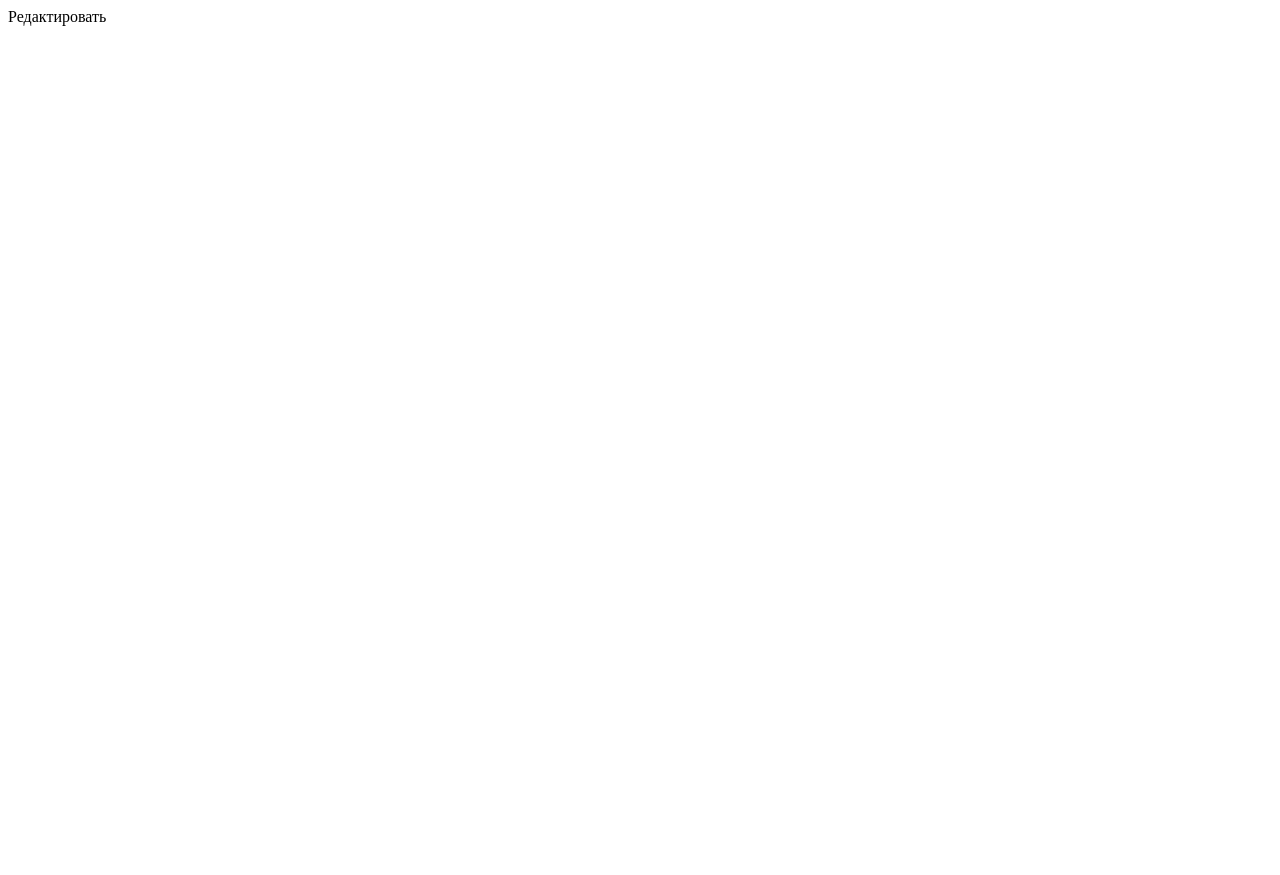
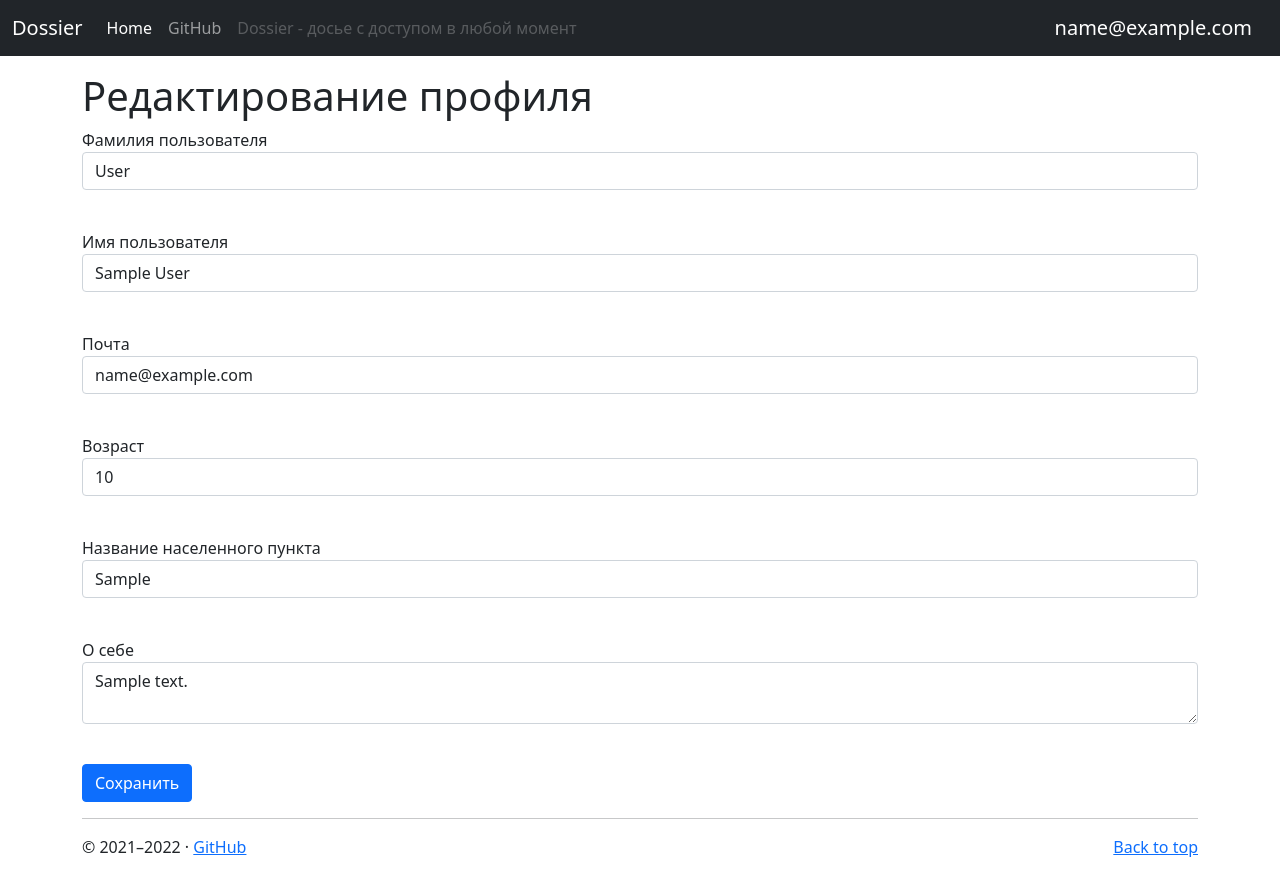
Before and after one commit to GRusl/Dossier, a Flask app: page /profile/edit in a window 1280 px wide. Before the commit the page is almost empty. Before the commit the page ends 26 px from the top, so only its background shows below. Run offline with Flask 2, Linux system fonts and the light colour scheme; a user stored in the database is signed in; tables that the repository leaves empty hold one stand-in row (values such as "Sample post").

Commit message:
Added full viewing and editing of profile data

```diff
--- a/apps/entrance.py
+++ b/apps/entrance.py
@@ -1,5 +1,3 @@
-from werkzeug.security import generate_password_hash
-
 from data import db_session
 from data.user import User
 
@@ -54,7 +52,7 @@ def registration():
     if request.method == 'POST' and form.validate_on_submit():
         user = User()
         user.email = form.email.data
-        user.hashed_password = generate_password_hash(form.password.data)
+        user.set_password(form.password.data)
         user.surname = form.surname.data
         user.name = form.name.data
         db_sess.add(user)
--- a/apps/profile.py
+++ b/apps/profile.py
@@ -1,8 +1,10 @@
-from flask_login import login_required
+from flask_login import login_required, current_user
+
+from forms.profile import ProfileForm
 
 from settings import MainDB
 
-from flask import Blueprint, render_template
+from flask import Blueprint, render_template, request, abort, redirect
 
 from data import db_session
 from data.user import User
@@ -22,7 +24,31 @@ def profile(pk):
                            publications=db_sess.query(Publication).filter(Publication.author == pk))
 
 
-@profile_blueprint.route('/edit')
+@profile_blueprint.route('/edit', methods=['GET', 'POST'])
 @login_required
 def edit():
-    return 'Редактировать'
+    form = ProfileForm()
+    user = db_sess.query(User).get(current_user.id)
+    if user:
+        if request.method == 'GET':
+            form.surname.data = user.surname
+            form.name.data = user.name
+            form.email.data = user.email
+            form.age.data = user.age
+            form.city.data = user.city
+            form.description.data = user.description
+        elif request.method == 'POST' and form.validate_on_submit():
+            user.surname = form.surname.data
+            user.name = form.name.data
+            user.email = form.email.data
+            user.age = form.age.data
+            user.city = form.city.data
+            user.description = form.description.data
+            db_sess.commit()
+            return redirect(f'/profile/{current_user.id}')
+    else:
+        abort(404)
+
+    return render_template('profile/edit.html',
+                           title='Редактировать',
+                           form=form)
--- a/apps/publication.py
+++ b/apps/publication.py
@@ -52,7 +52,7 @@ def delete(pk):
 @login_required
 def edit(pk):
     form = LoadingPublicationForm()
-    if request.method == "GET":
+    if request.method == 'GET':
         publication = db_sess.query(Publication).filter(Publication.id == pk).first()
         if publication:
             form.img_id.data = publication.img_id
@@ -61,7 +61,7 @@ def edit(pk):
         else:
             abort(404)
 
-    if request.method == "POST" and form.validate_on_submit():
+    if request.method == 'POST' and form.validate_on_submit():
         publication = db_sess.query(Publication).filter(Publication.id == pk).first()
         if publication:
             publication.img_id = form.img_id.data
--- a/data/user.py
+++ b/data/user.py
@@ -25,8 +25,6 @@ class User(SqlAlchemyBase, UserMixin):
 
     hashed_password = sqlalchemy.Column(sqlalchemy.String, nullable=True)
 
-    modified_date = sqlalchemy.Column(sqlalchemy.DateTime, default=datetime.datetime.now)
-
     def set_password(self, password):
         self.hashed_password = generate_password_hash(password)
 
--- /dev/null
+++ b/forms/profile.py
@@ -0,0 +1,13 @@
+from flask_wtf import FlaskForm
+from wtforms import StringField, SubmitField, EmailField, IntegerField, TextAreaField
+from wtforms.validators import DataRequired, NumberRange
+
+
+class ProfileForm(FlaskForm):
+    surname = StringField('Фамилия пользователя', validators=[DataRequired()])
+    name = StringField('Имя пользователя', validators=[DataRequired()])
+    email = EmailField('Почта', validators=[DataRequired()])
+    age = IntegerField('Возраст', validators=[DataRequired(), NumberRange(14, 100)])
+    city = StringField('Название населенного пункта', validators=[DataRequired()])
+    description = TextAreaField('О себе', validators=[DataRequired()])
+    submit = SubmitField('Сохранить')
--- a/templates/profile/edit.html
+++ b/templates/profile/edit.html
@@ -4,5 +4,64 @@
 {% block title %}{{ title }}{% endblock %}
 
 {% block content %}
-    зфыы
+    <h1>Редактирование профиля</h1>
+    <form action="" method="post">
+        {{ form.hidden_tag() }}
+        <p>
+            {{ form.surname.label }}<br>
+            {{ form.surname(class="form-control", type="text") }}<br>
+            {% for error in form.surname.errors %}
+                <p class="alert alert-danger" role="alert">
+                    {{ error }}
+                </p>
+            {% endfor %}
+        </p>
+        <p>
+            {{ form.name.label }}<br>
+            {{ form.name(class="form-control", type="text") }}<br>
+            {% for error in form.name.errors %}
+                <p class="alert alert-danger" role="alert">
+                    {{ error }}
+                </p>
+            {% endfor %}
+        </p>
+        <p>
+            {{ form.email.label }}<br>
+            {{ form.email(class="form-control", type="email") }}<br>
+            {% for error in form.email.errors %}
+                <div class="alert alert-danger" role="alert">
+                    {{ error }}
+                </div>
+            {% endfor %}
+        </p>
+        <p>
+            {{ form.age.label }}<br>
+            {{ form.age(class="form-control", type="number") }}<br>
+            {% for error in form.age.errors %}
+                <div class="alert alert-danger" role="alert">
+                    {{ error }}
+                </div>
+            {% endfor %}
+        </p>
+        <p>
+            {{ form.city.label }}<br>
+            {{ form.city(class="form-control", type="text") }}<br>
+            {% for error in form.city.errors %}
+                <div class="alert alert-danger" role="alert">
+                    {{ error }}
+                </div>
+            {% endfor %}
+        </p>
+        <p>
+            {{ form.description.label }}<br>
+            {{ form.description(class="form-control", type="text") }}<br>
+            {% for error in form.description.errors %}
+                <div class="alert alert-danger" role="alert">
+                    {{ error }}
+                </div>
+            {% endfor %}
+        </p>
+        <p>{{ form.submit(type="submit", class="btn btn-primary") }}</p>
+        <div>{{ message }}</div>
+    </form>
 {% endblock %}
```
